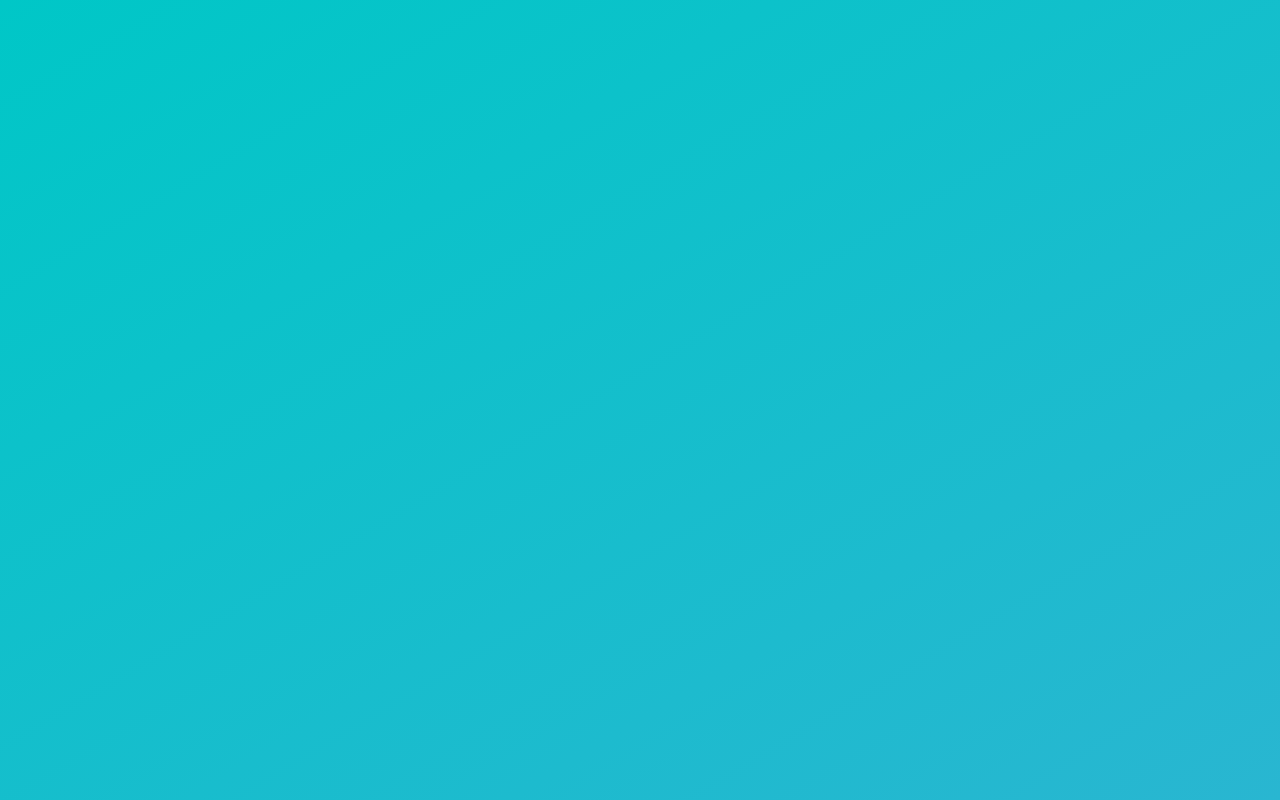
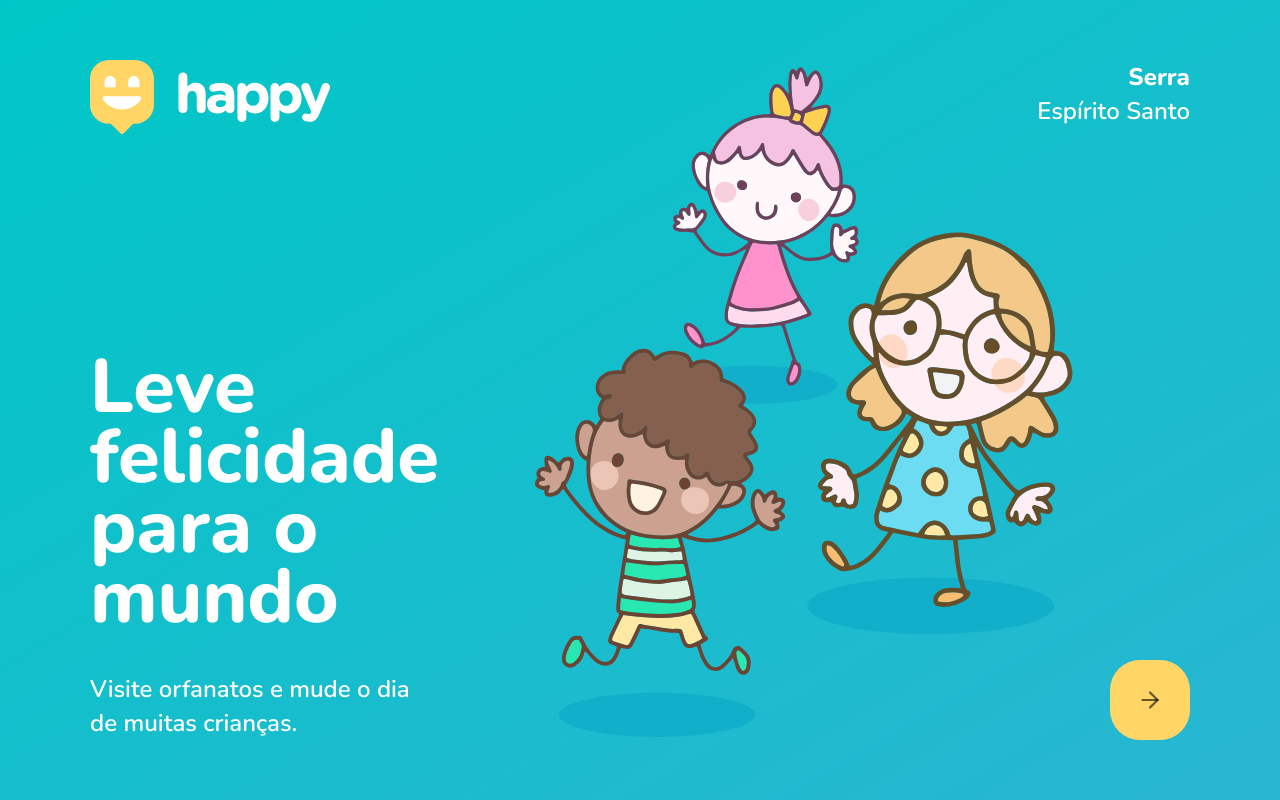
Before and after one commit to isacssw/Happy, a React (Create React App) app in the folder web/: page / in a window 1280 px wide. Built offline with nearby package versions, Linux system fonts and the light colour scheme.

Commit message:
landing page done

```diff
--- a/web/package.json
+++ b/web/package.json
@@ -12,6 +12,7 @@
     "@types/react-dom": "^17.0.0",
     "react": "^17.0.2",
     "react-dom": "^17.0.2",
+    "react-icons": "^4.2.0",
     "react-scripts": "4.0.3",
     "typescript": "^4.1.2",
     "web-vitals": "^1.0.1"
--- a/web/src/App.tsx
+++ b/web/src/App.tsx
@@ -1,15 +1,29 @@
 import React from 'react';
+import { FiArrowRight } from 'react-icons/fi'
 
 import './styles/global.css';
 import './styles/pages/landing.css';
 
-import logoImg from './images/logo.svg';
+import logoImg from './images/Logo.svg';
 
 function App() {
   return (
     <div id="page-landing">
       <div className="content-wrapper">
+        <img src={logoImg} alt="Happy"/>
 
+        <main>
+          <h1>Leve felicidade para o mundo</h1>
+          <p>Visite orfanatos e mude o dia de muitas crianças.</p>
+        </main>
+
+        <div className="location">
+          <strong>Serra</strong>
+          <span>Espírito Santo</span>
+        </div>
+        <a href="" className="enter-app">
+          <FiArrowRight size={26} color="rgba(0, 0, 0, 0.6)" />
+        </a>
       </div>
     </div>
   );
--- a/web/src/styles/pages/landing.css
+++ b/web/src/styles/pages/landing.css
@@ -2,4 +2,81 @@
     width: 100vw;
     height: 100vh;
     background: linear-gradient(329.54deg, #29B6D1 0%, #00C7C7 100%);
+
+    display: flex;
+    justify-content: center;
+    align-items: center;
 }
+
+
+#page-landing .content-wrapper {
+    position: relative;
+
+    width: 100%;
+    max-width: 1100px;
+
+    height: 100%;
+    max-height: 680px;
+
+    display: flex;
+    align-items: flex-start;
+    flex-direction: column;
+    justify-content: space-between;
+
+    background: url(../../images/landing.svg) no-repeat 80% center;
+}
+
+#page-landing .content-wrapper main {
+    max-width: 350px;
+}
+
+#page-landing .content-wrapper main h1 {
+    font-size: 76px;
+    font-weight: 900;
+    line-height: 70px;
+}
+
+#page-landing .content-wrapper main p {
+    margin-top: 40px;
+    font-size: 24px;
+    line-height: 34px;
+}
+
+.content-wrapper .location {
+    position: absolute;
+    right: 0;
+    top: 0;
+
+    font-size: 24px;
+    line-height: 34px;
+
+    display: flex;
+    flex-direction: column;
+
+    text-align: right;
+}
+
+.content-wrapper .location strong {
+    font-weight: 800;
+}
+
+.content-wrapper .enter-app {
+    position: absolute;
+    right: 0;
+    bottom: 0;
+
+    width: 80px;
+    height: 80px;
+    background: #ffd666;
+    border-radius: 30px;
+
+    display: flex;
+    align-items: center;
+    justify-content: center;
+
+    transition: background-color 0.2s;
+}
+
+.content-wrapper .enter-app:hover {
+    background: #96FEFF;
+}
```
Also changed, not shown: 1 other file (tests, documents, lock files or other folders).
